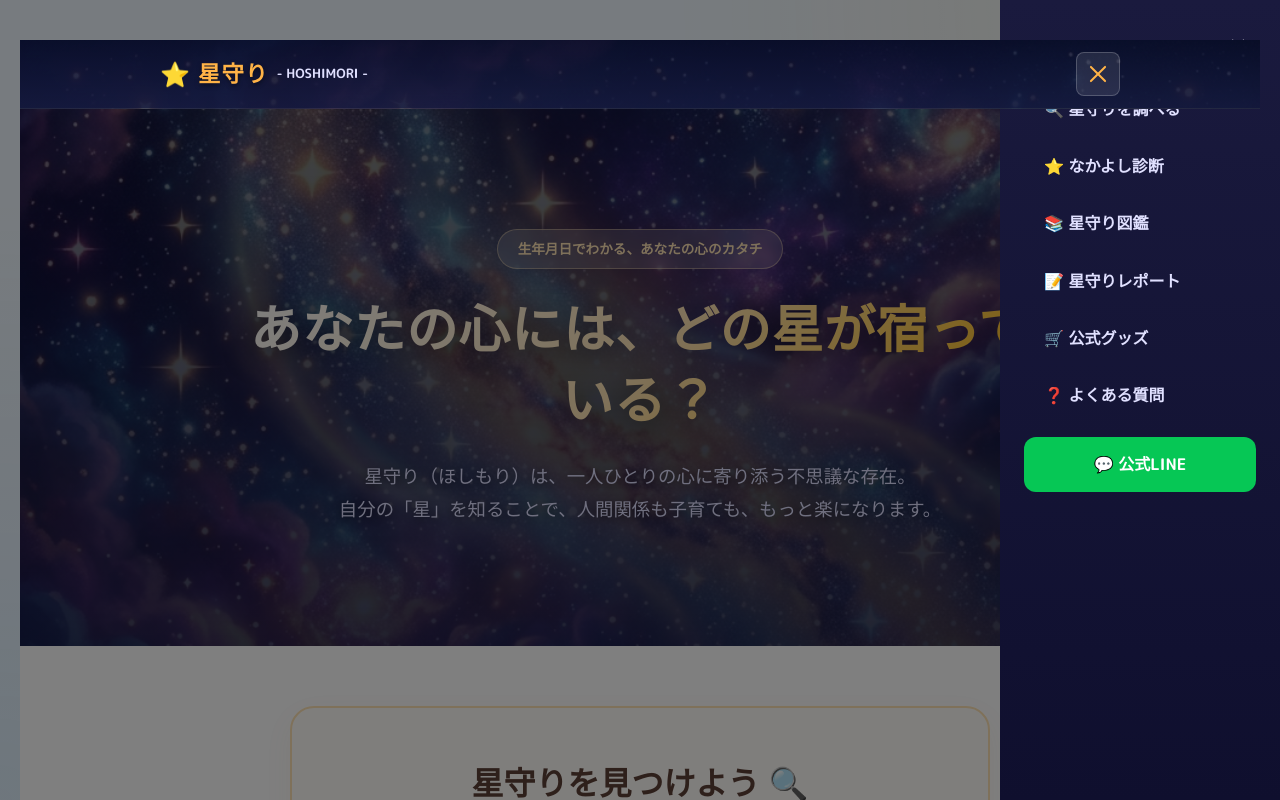
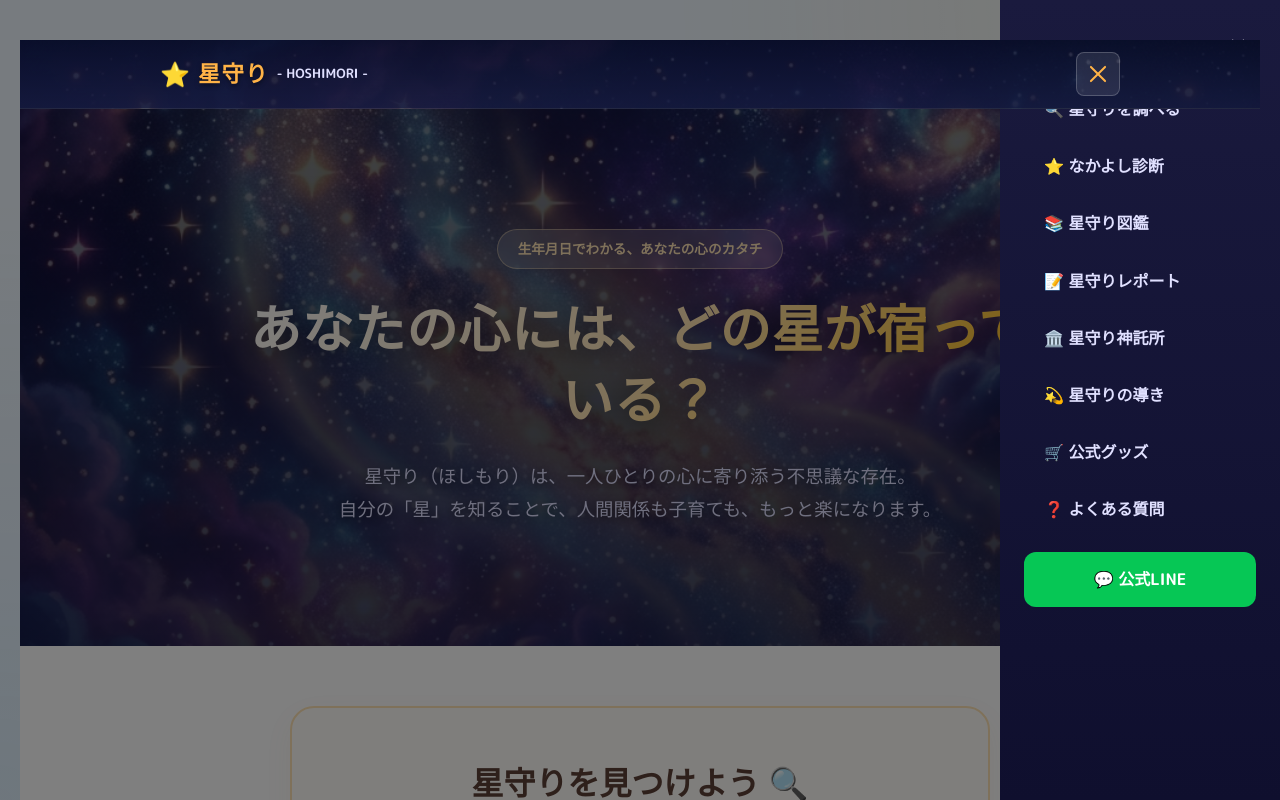
Before and after one commit to naotoada/hoshimori-web, a Next.js app: page / in a window 1280 px wide. Both pictures are taken after a click on the button "メニュー". Shown: the top 800 px of the page. Built offline with nearby package versions, Linux system fonts and the light colour scheme.

Commit message:
Feature: ヘッダーのハンバーガーメニューに「星守り神託所」と「星守りの導き」へのリンクを追加

```diff
--- a/src/components/Header.tsx
+++ b/src/components/Header.tsx
@@ -51,6 +51,12 @@ export default function Header() {
             <Link href="/#self-report" className={styles.menuLink} onClick={handleLinkClick}>
               📝 星守りレポート
             </Link>
+            <Link href="/oracle" className={styles.menuLink} onClick={handleLinkClick}>
+              🏛️ 星守り神託所
+            </Link>
+            <Link href="/guide" className={styles.menuLink} onClick={handleLinkClick}>
+              💫 星守りの導き
+            </Link>
             <a
               href="https://suzuri.jp/hoshimori-official"
               target="_blank"
```
